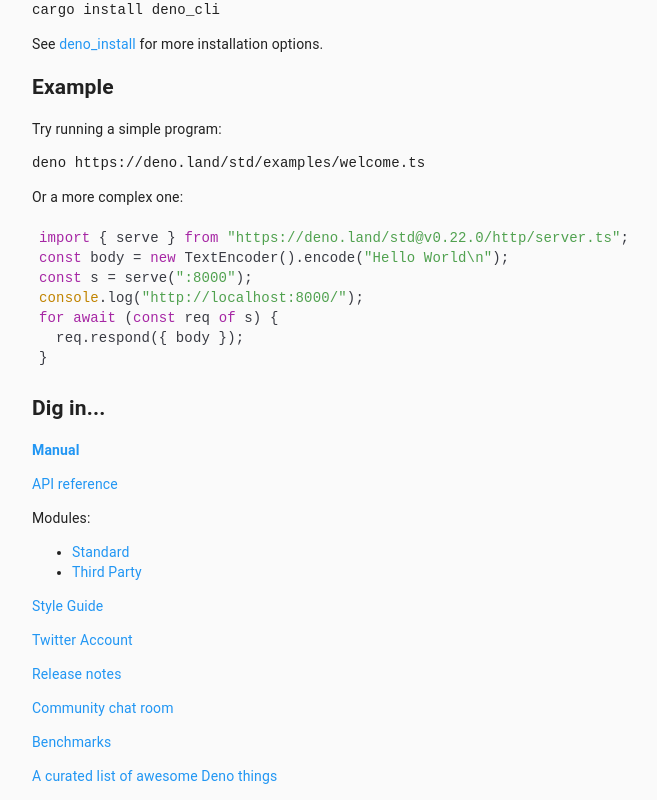
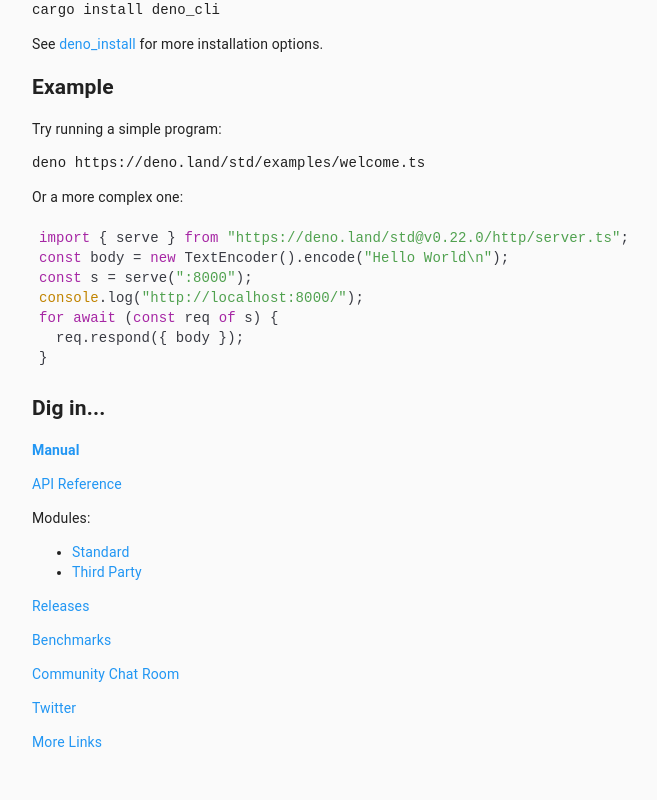
Before and after one commit to Pettirino1y/deno_website2, a React (Create React App) app: page / in a window 1280 px wide. Shown: the part 1518-2318 px from the top of the page, without its empty margins (152-809 px from the left). After the commit the page ends 2284 px from the top, so only its background shows below. Built offline with nearby package versions, Linux system fonts and the light colour scheme.

Commit message:
Cleanup home page links (#89)

```diff
--- a/src/Home.js
+++ b/src/Home.js
@@ -164,7 +164,7 @@
           https://github.com/denoland/deno_website2/issues/57
         */}
         <Link target="_blank" rel="noopener noreferrer" href="/typedoc/">
-          API reference
+          API Reference
         </Link>
       </p>
 
@@ -183,23 +183,9 @@
       </ul>
 
       <p>
-        <Link component={InternalLink} to="/std/style_guide.md">
-          Style Guide
+        <Link href="https://github.com/denoland/deno/blob/master/Releases.md">
+          Releases
         </Link>
-      </p>
-
-      <p>
-        <Link href="https://twitter.com/deno_land">Twitter Account</Link>
-      </p>
-
-      <p>
-        <Link href="https://github.com/denoland/deno/blob/master/Releases.md">
-          Release notes
-        </Link>
-      </p>
-
-      <p>
-        <Link href="https://gitter.im/denolife/Lobby">Community chat room</Link>
       </p>
 
       <p>
@@ -209,8 +195,16 @@
       </p>
 
       <p>
+        <Link href="https://gitter.im/denolife/Lobby">Community Chat Room</Link>
+      </p>
+
+      <p>
+        <Link href="https://twitter.com/deno_land">Twitter</Link>
+      </p>
+
+      <p>
         <Link href="https://github.com/denolib/awesome-deno">
-          A curated list of awesome Deno things
+          More Links
         </Link>
       </p>
     </main>
```
